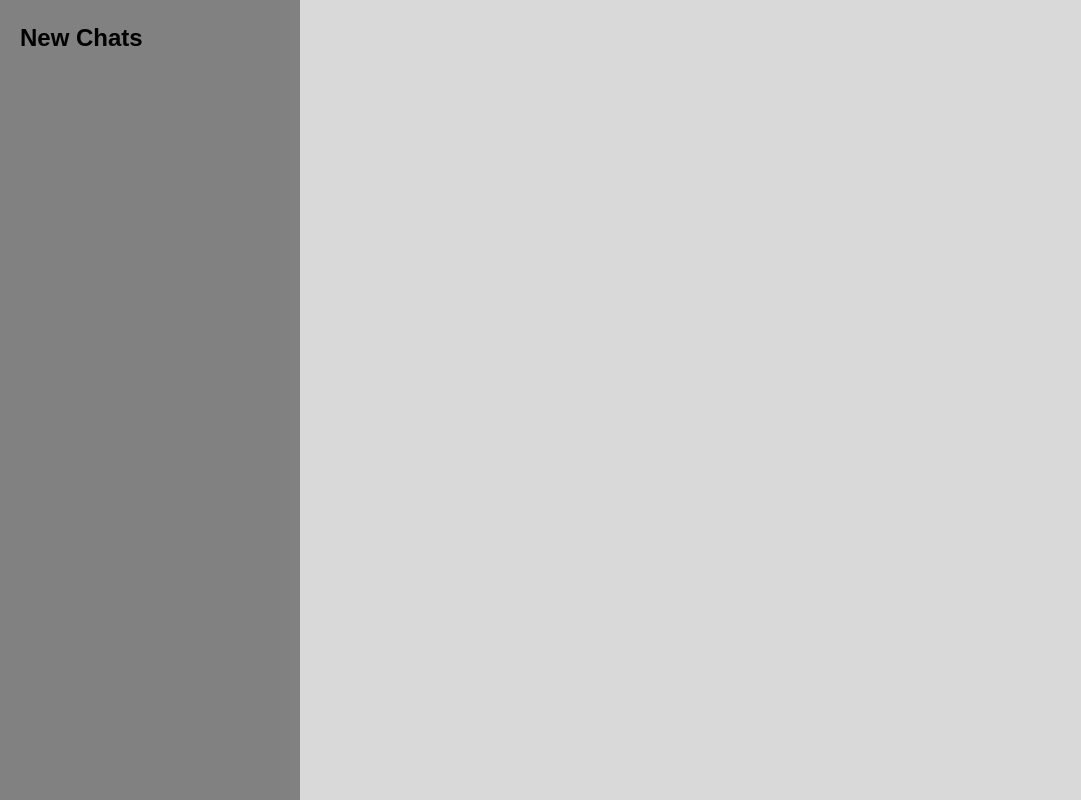
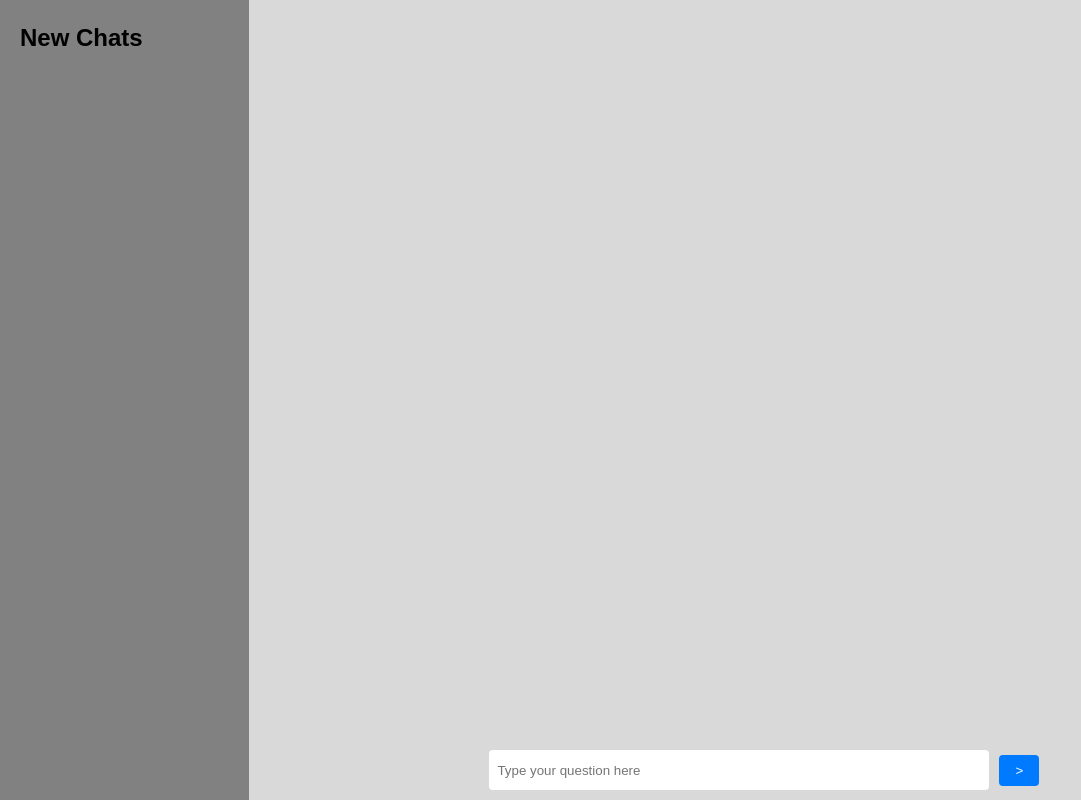
Before and after one commit to bdauria1/Project-Alexandria, a React (Create React App) app in the folder my-app/: page /chat in a window 1280 px wide. Shown: the whole page, without its empty margins (0-1081 px from the left). Built offline with nearby package versions, Linux system fonts and the light colour scheme.

Commit message:
formatting the chatpage correctly

```diff
--- a/my-app/src/App.css
+++ b/my-app/src/App.css
@@ -297,7 +297,7 @@ p.signup-link a:hover {
 }
 
 /* ChatPage styling */
-.chat-page {
+.chat-container {
   background-color: rgb(217, 217, 217);
   display: flex;
   flex-direction: column;
@@ -311,7 +311,7 @@ p.signup-link a:hover {
 }
 
 .chat-sidebar {
-  height: 100%;
+  height: 100vh;
   width: 300px;
   background-color: rgb(129, 129, 129);
   padding: 20px;
@@ -343,8 +343,32 @@ p.signup-link a:hover {
   background-color: #ddd;
 }
 
-.chat-content {
+.user-input {
+  margin-top: auto;
+  display: flex;
+  align-items: center;
+  padding: 10px;
+}
+
+.user-input input {
+  height: 40px;
+  width: 500px;
   flex-grow: 1;
-  padding: 20px;
-  background-color: rgb(217, 217, 217);
+  border: none;
+  padding: 8px;
+  border-radius: 4px;
 }
+
+.user-input button {
+  margin-left: 10px;
+  padding: 8px 16px;
+  background-color: #007bff;
+  color: #fff;
+  border: none;
+  border-radius: 4px;
+  cursor: pointer;
+}
+
+.user-input button:hover {
+  background-color: #0056b3;
+}
--- a/my-app/src/components/ChatPage.js
+++ b/my-app/src/components/ChatPage.js
@@ -3,6 +3,7 @@ import { Link } from 'react-router-dom';
 
 const ChatPage = () => {
   const [chats, setChats] = useState([]);
+  const [userInput, setUserInput] = useState('');
 
   // Fetch chat data from an API or any data source
   useEffect(() => {
@@ -12,21 +13,47 @@ const ChatPage = () => {
     // setChats(fetchedChats);
   }, []);
 
+  const handleUserInput = (event) => {
+    setUserInput(event.target.value);
+  };
+
+  const handleUserSubmit = (event) => {
+    event.preventDefault();
+    // Handle user's question submission
+    // Example:
+    // const newChat = createNewChat(userInput);
+    // setChats([...chats, newChat]);
+    setUserInput('');
+  };
+
   return (
+    <div className="chat-container">
       <div className="chat-page">
         <div className="chat-sidebar">
           <h2>New Chats</h2>
           <ul className="chat-list">
-          {chats.map(chat => (
+            {chats.map((chat) => (
               <li key={chat.id}>
                 <Link to={`/chats/${chat.id}`}>{chat.title}</Link>
               </li>
             ))}
           </ul>
         </div>
-      <div className="chat-container">
+        <div className="chat-content">
           {/* Render the chat content based on the selected chat */}
           {/* Example: <ChatContent chatId={selectedChatId} /> */}
+        </div>
+        <form className="user-input" onSubmit={handleUserSubmit}>
+          <div className="input-container">
+            <input
+              type="text"
+              value={userInput}
+              onChange={handleUserInput}
+              placeholder="Type your question here"
+            />
+            <button type="submit">></button>
+          </div>
+        </form>
       </div>
     </div>
   );
```
Lines whose indentation alone changed are shown as unchanged.
